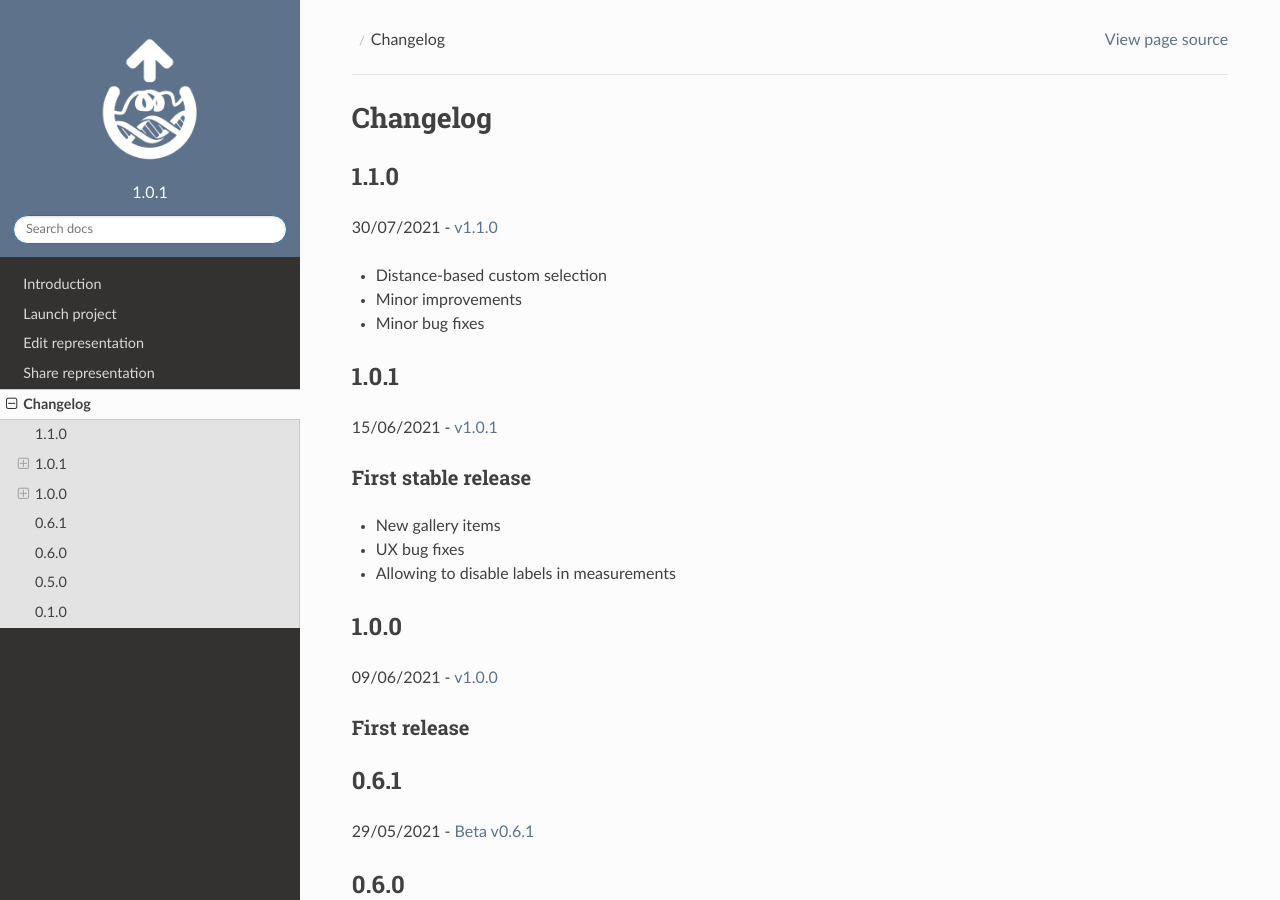
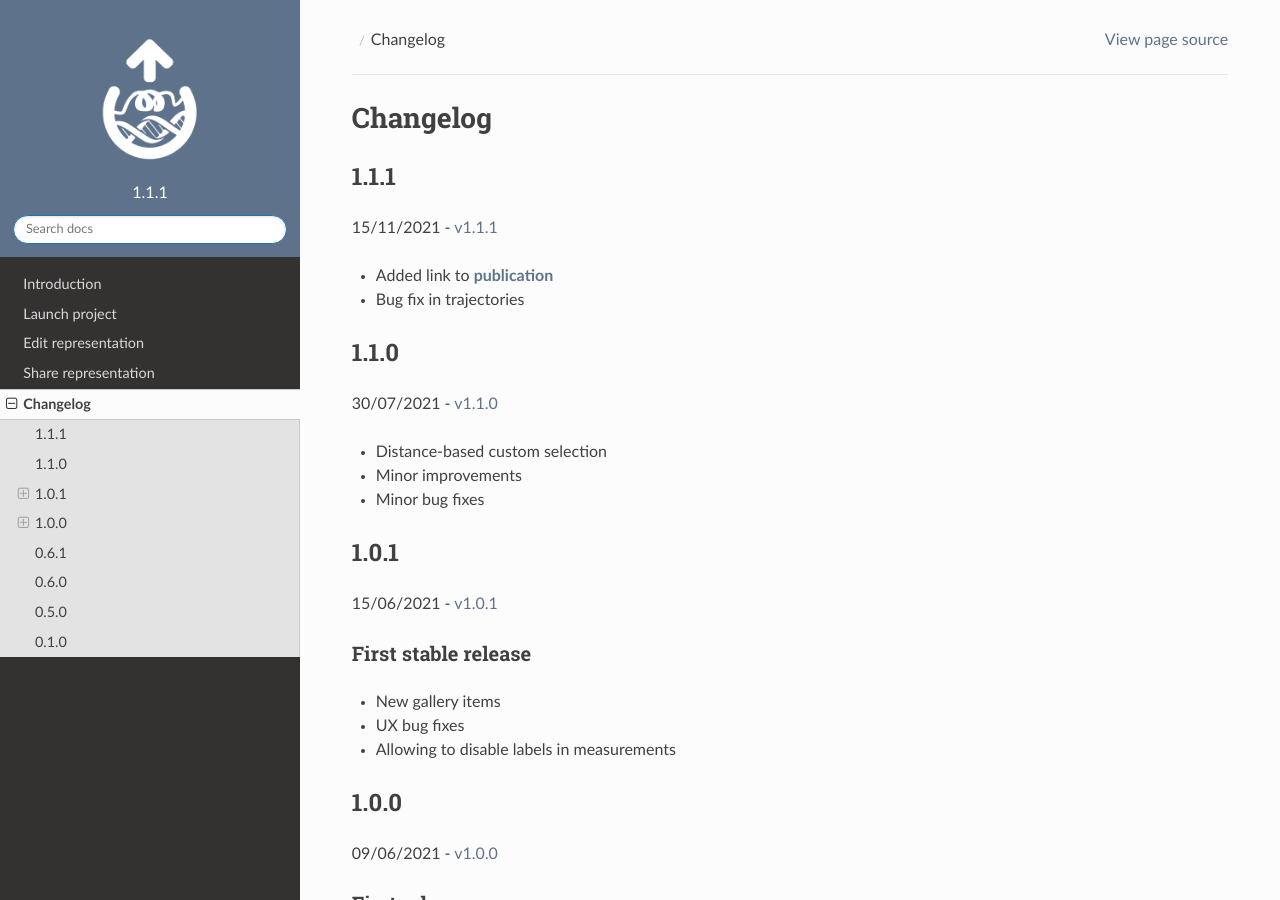
Before and after one commit to gbayarri/3drs_docs, a Sphinx documentation site: the page built from 3drs-docs/docs/source/changelog.md, in a window 1280 px wide and 900 px high. Built offline with Sphinx 7.4.7 and the Read the Docs theme 2.0.0, drawn with Linux system fonts in a browser that asks for light colours.

Commit message:
Updated to v1.1.1

```diff
--- a/3drs-docs/docs/source/changelog.md
+++ b/3drs-docs/docs/source/changelog.md
@@ -1,4 +1,11 @@
 # Changelog
+
+## 1.1.1
+
+15/11/2021 - [v1.1.1](https://github.com/gbayarri/3drs_client/releases/tag/v1.1.1)
+
+* Added link to [**publication**](https://doi.org/10.3389/fmolb.2021.726232)
+* Bug fix in trajectories
 
 ## 1.1.0
 
--- a/3drs-docs/docs/source/conf.py
+++ b/3drs-docs/docs/source/conf.py
@@ -74,9 +74,9 @@ author = u'3dRS Project'
 # built documents.
 #
 # The short X.Y version.
-version = u'1.0.1'
+version = u'1.1.1'
 # The full version, including alpha/beta/rc tags.
-release = u'1.0.1'
+release = u'1.1.1'
 
 # The language for content autogenerated by Sphinx. Refer to documentation
 # for a list of supported languages.
```
Also changed, not shown: 3drs-docs/docs/source/readme.md (+7 -1 lines).
